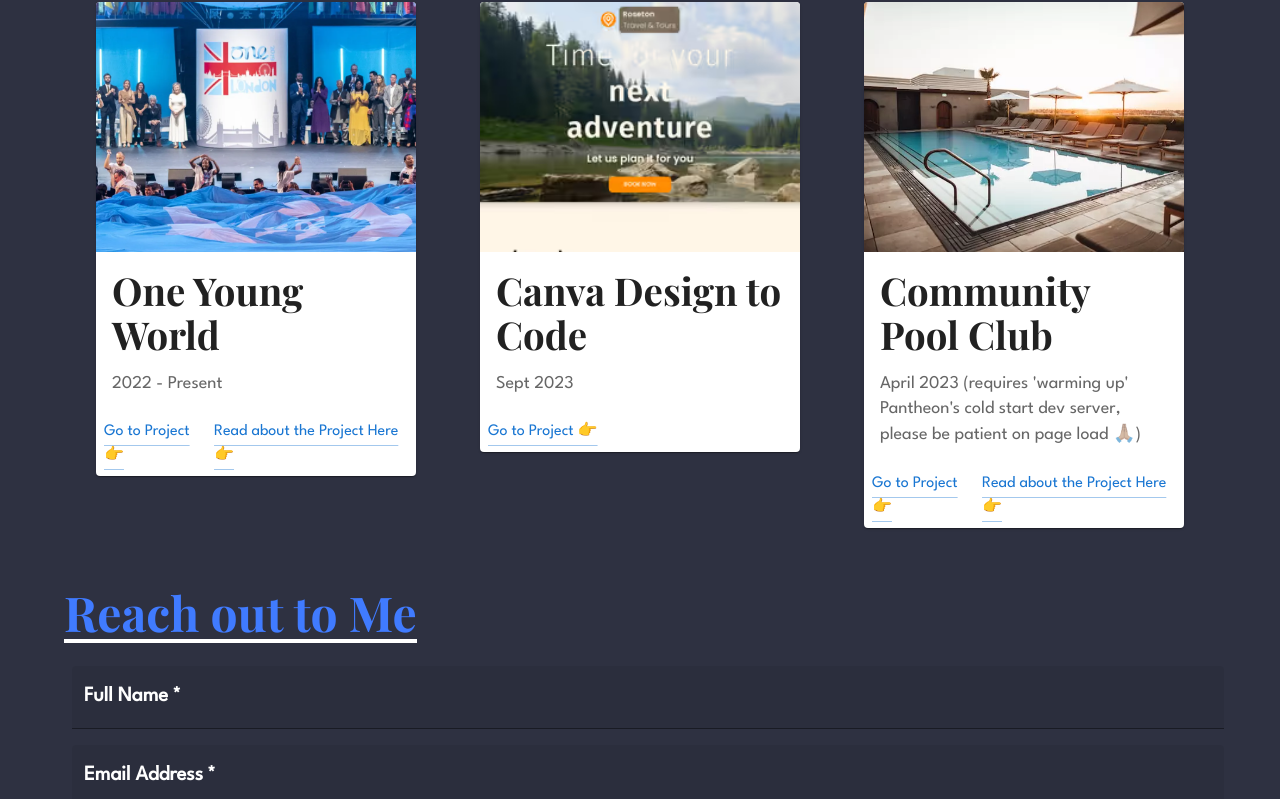
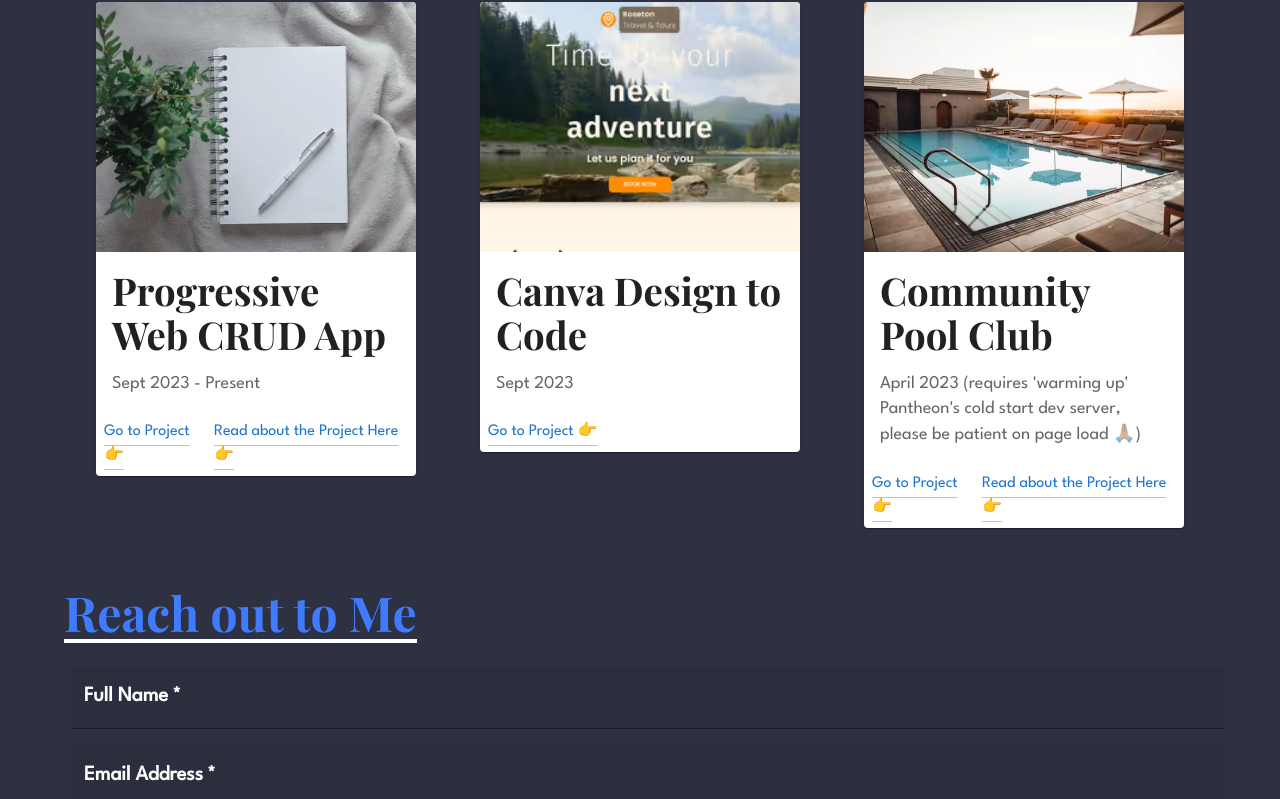
Before and after one commit to wkan17012021/Portfolio, a React (Vite) app in the folder portfolio_react_spa/: page / in a window 1280 px wide. Shown: the part 2755-3554 px from the top of the page. Built offline with nearby package versions, Linux system fonts and the light colour scheme; no server answers.

Commit message:
replace oyw proj with crud app proj

```diff
--- a/portfolio_react_spa/src/data/projList.js
+++ b/portfolio_react_spa/src/data/projList.js
@@ -1,16 +1,16 @@
-import OYWProj from "../assets/oyw-london_converted.webp";
+import PWACRUDProj from "../assets/pwa_crud_app_placeholder.webp";
 import RosetonProj from "../assets/roseton_placeholder.webp";
 import PoolProj from "../assets/pool_placeholder.webp";
 
 export const projList = [
   {
     id: 1,
-    title: "One Young World",
-    duration: "2022 - Present",
-    url: "https://www.oneyoungworld.com/",
-    img: OYWProj,
-    alt: "placeholder image of One Young World Project: stage presenters at the London Summit",
-    brief: "https://the-dog-can-blog.hashnode.dev/a-reflection-on-my-involvement-as-a-digital-apprentice-at-oyw"
+    title: "Progressive Web CRUD App",
+    duration: "Sept 2023 - Present",
+    url: "https://wkan17012021.github.io/notes-app/",
+    img: PWACRUDProj,
+    alt: "placeholder image of a blank notebook, pen and indoor plant",
+    brief: "https://github.com/wkan17012021/notes-app",
   },
   {
     id: 2,
@@ -23,10 +23,12 @@
   {
     id: 3,
     title: "Community Pool Club",
-    duration: "April 2023 (requires 'warming up' Pantheon's cold start dev server, please be patient on page load 🙏🏽)",
+    duration:
+      "April 2023 (requires 'warming up' Pantheon's cold start dev server, please be patient on page load 🙏🏽)",
     url: "https://dev-hampton-pool.pantheonsite.io/",
     img: PoolProj,
     alt: "placeholder image of swimming pool",
-    brief: "https://the-dog-can-blog.hashnode.dev/wordpress-sitebuild-project-in-2023-and-commentary-on-the-experience"
+    brief:
+      "https://the-dog-can-blog.hashnode.dev/wordpress-sitebuild-project-in-2023-and-commentary-on-the-experience",
   },
 ];
```
Also changed, not shown: portfolio_react_spa/src/assets/pwa_crud_app_placeholder.webp (added).
